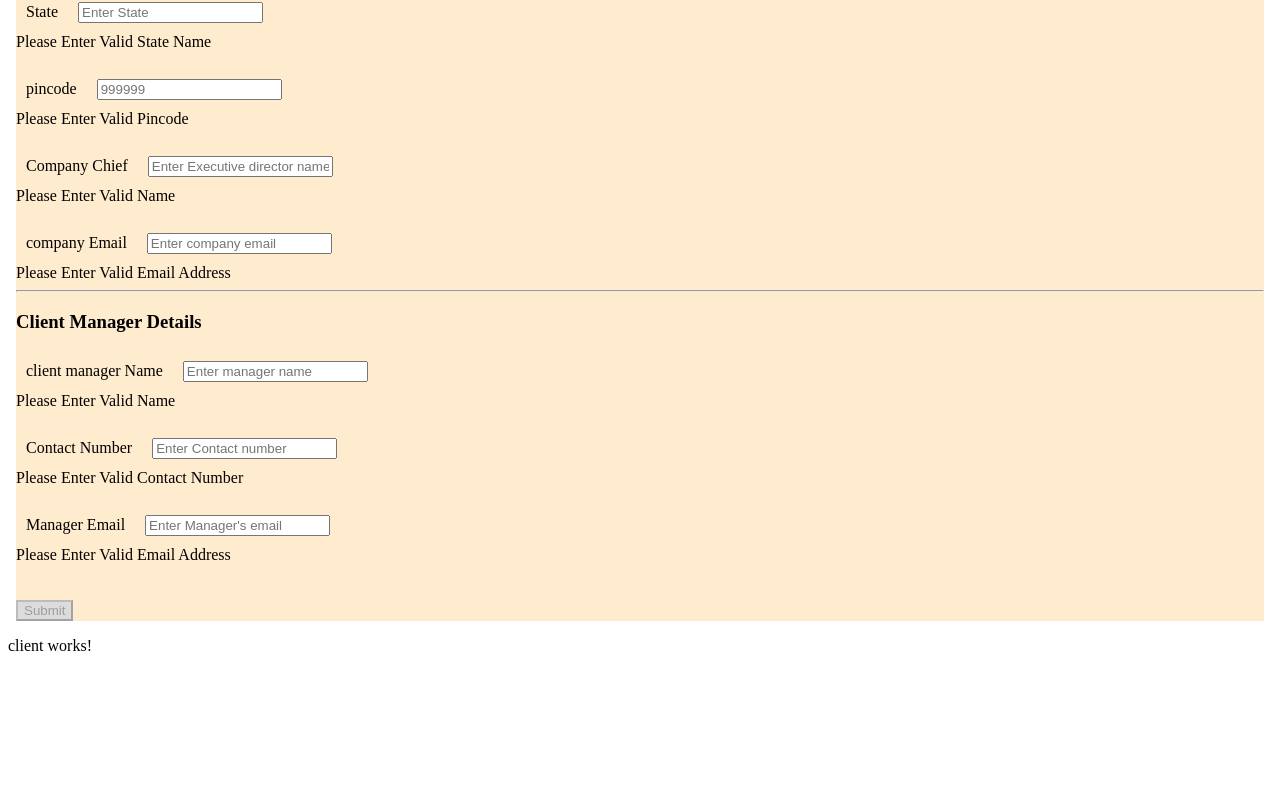
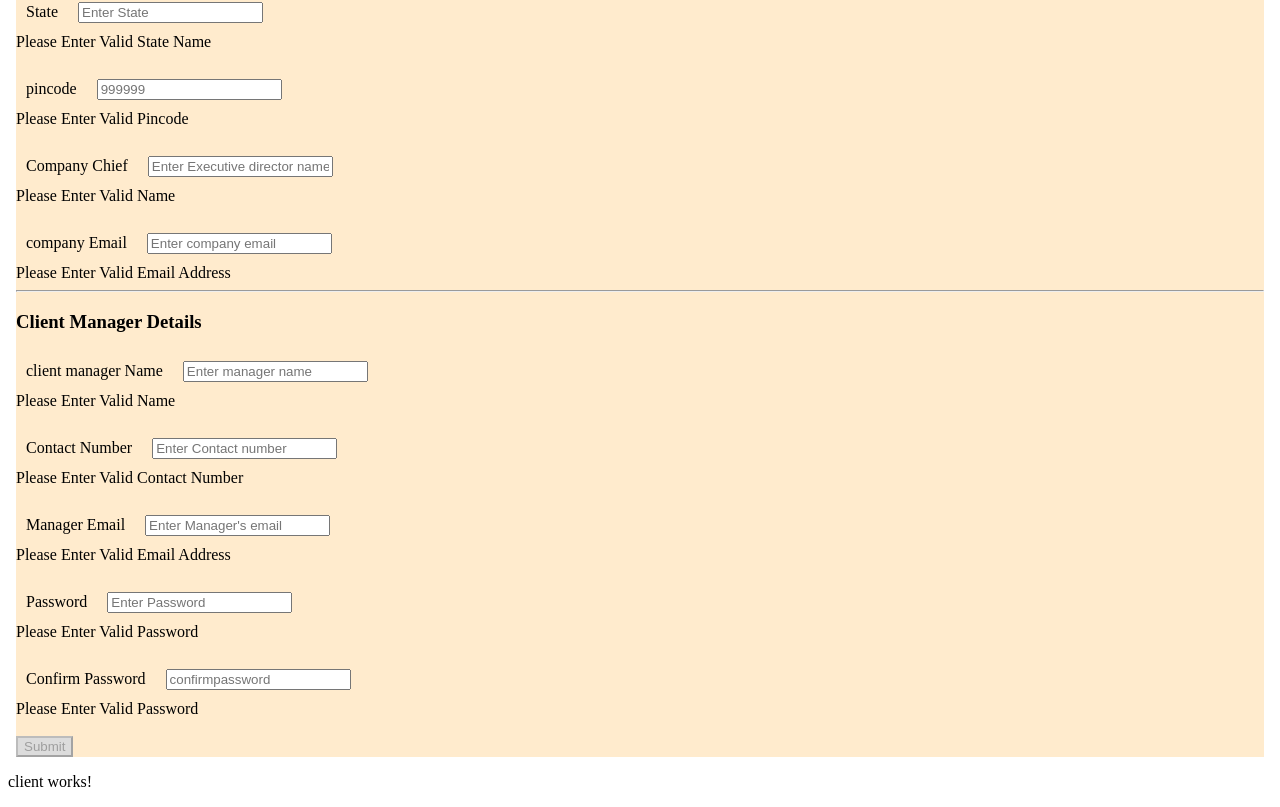
Before and after one commit to harshithkandula/ProjectManagementSoftware, an Angular app: page /add-client in a window 1280 px wide. Shown: the part 410-1217 px from the top of the page. Before the commit the page ends 1081 px from the top, so only its background shows below. Built offline with nearby package versions, Linux system fonts and the light colour scheme.

Commit message:
update it

```diff
--- a/src/app/client.service.ts
+++ b/src/app/client.service.ts
@@ -1,5 +1,6 @@
 import { Injectable } from '@angular/core';
 import { Client } from './client';
+import { AbstractControl, ValidationErrors } from '@angular/forms';
 
 @Injectable({
   providedIn: 'root'
@@ -30,6 +31,13 @@ export class ClientService {
   }
 
   delClient = ():void => {
+
     this.clients.pop();
   }
+
+  ValidatorFn = (control: AbstractControl): ValidationErrors | null => {
+    return control.value.password1 === control.value.password2
+      ? null
+      : { PasswordNoMatch: true };
+  };
 }
--- a/src/app/client/client.component.html
+++ b/src/app/client/client.component.html
@@ -160,6 +160,23 @@
                 <div *ngIf="clientForm.get('managerEmail')?.hasError('pattern')" class="error-message">Please Enter Valid Email Address</div>
             </div>
             <br>
+            <div class="form-group">
+                <label for="password">Password</label>
+                <input type="password" id="password" formControlName="password" placeholder="Enter Password" required>
+                <div *ngIf="clientForm.get('password')?.hasError('required')" class="error-message">Please Enter Valid Password</div>
+                <div *ngIf="clientForm.get('password')?.hasError('minLength')" class="error-message">Please Enter Valid Password</div>
+                <div *ngIf="clientForm.get('password')?.hasError('maxLength')" class="error-message">Please Enter Valid Password</div>
+                <div *ngIf="clientForm.get('password')?.hasError('pattern')" class="error-message">Please Enter Valid Password</div>
+            </div>
+            <br>
+            <div class="form-group">
+                <label for="confirmpassword">Confirm Password</label>
+                <input type="password" id="confirmpassword" formControlName="confirmpassword" placeholder="confirmpassword" required>
+                <div *ngIf="clientForm.get('confirmpassword')?.hasError('required')" class="error-message">Please Enter Valid Password</div>
+                <div *ngIf="clientForm.get('confirmpassword')?.hasError('minLength')" class="error-message">Please Enter Valid Password</div>
+                <div *ngIf="clientForm.get('confirmpassword')?.hasError('maxLength')" class="error-message">Please Enter Valid Password</div>
+                <div *ngIf="clientForm.get('confirmpassword')?.hasError('pattern')" class="error-message">Please Enter Valid Password</div>
+            </div>
             <br>
 
                 <button (click)="addClient()" [disabled]="clientForm.invalid" class="btn btn-primary">Submit</button>
--- a/src/app/client/client.component.ts
+++ b/src/app/client/client.component.ts
@@ -29,7 +29,9 @@ export class ClientComponent {
         companyEmail: ['',[Validators.required, Validators.minLength(3), Validators.pattern(/^\w+([\.-]?\w+)*@\w+([\.-]?\w+)*(\.\w{2,3})+$/g)]],
         managerName: ['',[Validators.required, Validators.minLength(2)]],
         managerNo: ['',[Validators.required, Validators.minLength(10), Validators.maxLength(10), Validators.pattern(/^\d+(\.\d{1,2})?$/)]],
-        managerEmail: ['',[Validators.required, Validators.minLength(3), Validators.pattern(/^\w+([\.-]?\w+)*@\w+([\.-]?\w+)*(\.\w{2,3})+$/g)]]
+        managerEmail: ['',[Validators.required, Validators.minLength(3), Validators.pattern(/^\w+([\.-]?\w+)*@\w+([\.-]?\w+)*(\.\w{2,3})+$/g)]],
+        password: ['',[Validators.required, Validators.minLength(8), Validators.maxLength(20), Validators.pattern(/^(?=[^A-Z]*[A-Z])(?=[^a-z]*[a-z])(?=\D*\d).{8,}$/)]],
+        confirmpassword: ['',[Validators.required, Validators.minLength(8), Validators.maxLength(20), Validators.pattern(/^(?=[^A-Z]*[A-Z])(?=[^a-z]*[a-z])(?=\D*\d).{8,}$/)]]
       }
     );
     this.clientService=clientService;
--- a/src/app/meetingsmanagement/meetingsmanagement.component.html
+++ b/src/app/meetingsmanagement/meetingsmanagement.component.html
@@ -11,6 +11,7 @@
         <th>Time</th>
         <th>Join</th>
         <th>Outcome</th>
+        <th>Cancel Meeting</th>
     </tr>
     <tr *ngFor="let meet of meetings">
         <td>{{meet.name}}</td>
@@ -19,5 +20,6 @@
         <td>{{meet.time}}</td>
         <td><a href={{meet.joinurl}}>Click Here</a></td>
         <td>{{meet.mo}}</td>
+        <td><a (click)="delMeetings()">Click to Cancel</a></td>
     </tr>
 </table>
--- a/src/app/meetingsmanagement/meetingsmanagement.component.ts
+++ b/src/app/meetingsmanagement/meetingsmanagement.component.ts
@@ -21,4 +21,8 @@ export class MeetingsmanagementComponent {
   ngOnInit(): void {
     this.meetings=this.meetingService.getAllMeetings();
   }
+
+  delMeetings():void{
+    this.meetingService.delMeetings();
+  }
 }
--- a/src/app/model/meetings.service.ts
+++ b/src/app/model/meetings.service.ts
@@ -27,4 +27,8 @@ export class MeetingsService {
     let new_meeting: Meetings = new Meetings(name, mt, date, time, "", "Yet to Start");
     this.meetings.push(new_meeting);
    }
+
+   delMeetings = ():void => {
+    this.meetings.pop();
+   }
 }
```
